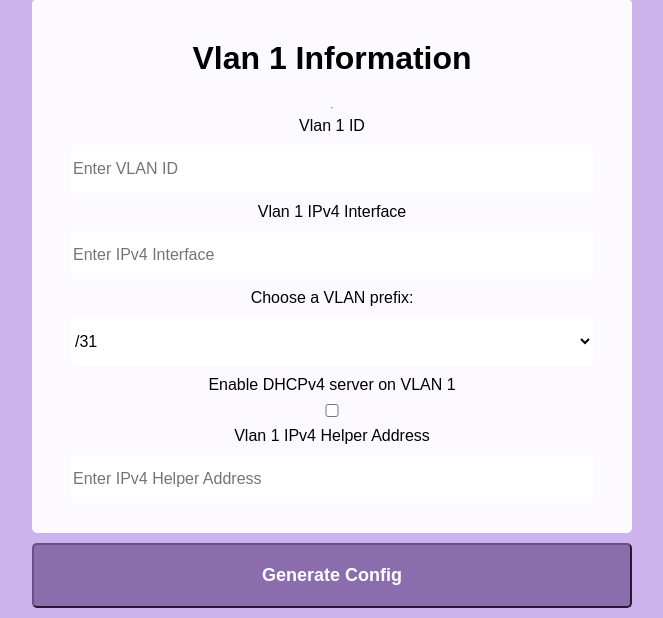
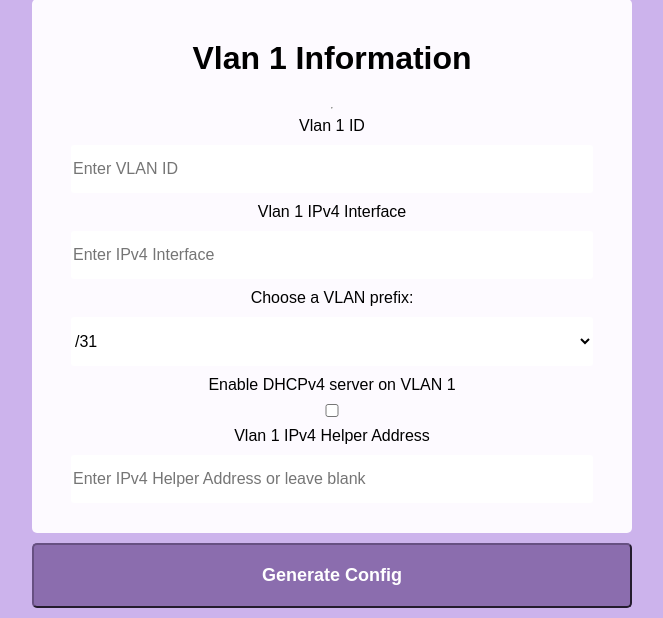
Before and after one commit to quackbox/cisco-config-gen, a Flask app: page / in a window 1280 px wide. Shown: the part 787-1405 px from the top of the page, without its empty margins (318-981 px from the left). Run offline with Flask 2, Linux system fonts and the light colour scheme.

Commit message:
quickfix

```diff
--- a/templates/index.html
+++ b/templates/index.html
@@ -108,7 +108,7 @@
                         <input type="checkbox" name="v1dhcpEN" id ="v1dhcpEN" value="Enable DHCPv4">
 
                         <label for="v1Helper" id = "v1HelperLabel" class="hide">Vlan 1 IPv4 Helper Address</label>
-                        <input type="text" class="ipv4altered text hide" placeholder="Enter IPv4 Helper Address" id="v1Helper" name="v1Helper">
+                        <input type="text" class="ipv4altered text hide" placeholder="Enter IPv4 Helper Address or leave blank" id="v1Helper" name="v1Helper">
                         <div class="hide err"id="v1Helpererr">
                             <span class = "msg"> You got this wrong loooooool </span>
                         </div>
@@ -157,7 +157,7 @@
                         <input type="checkbox" name="v0dhcpEN" id ="v0dhcpEN" value="Enable DHCPv4">
 
                         <label for="v0Helper" id = "v0HelperLabel" class="hide">Vlan 0 IPv4 Helper Address</label>
-                        <input type="text" class="ipv4altered text hide" placeholder="Enter IPv4 Helper Address" id="v0Helper" name="v0Helper">
+                        <input type="text" class="ipv4altered text hide" placeholder="Enter IPv4 Helper Address or leave blank" id="v0Helper" name="v0Helper">
                         <div class="hide err"id="v0Helpererr">
                             <span class = "msg"> You got this wrong loooooool </span>
                         </div>
```
